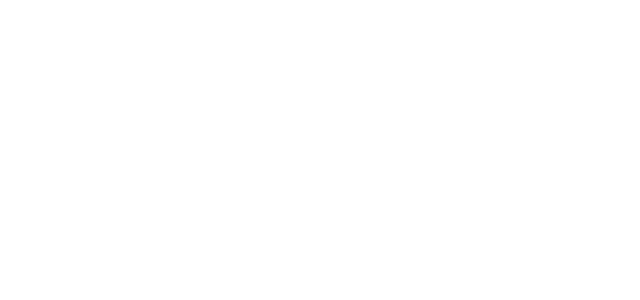
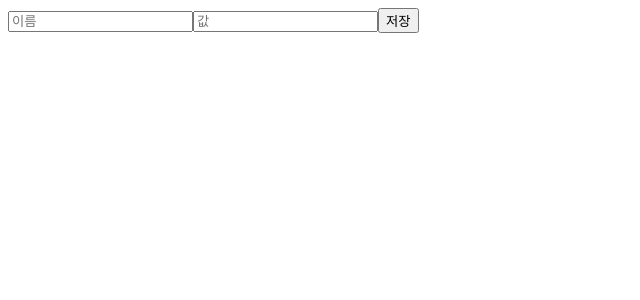
Before and after one commit to LeeSangHyeok0731/CookieStore, a React (Vite) app: page / in a window 1280 px wide. Shown: the top 300 px of the page, without its empty margins (0-640 px from the left). Built offline with nearby package versions, Linux system fonts and the light colour scheme.

Commit message:
정보 쿠키 입력 코드 추가

```diff
--- a/src/components/InformationInput.tsx
+++ b/src/components/InformationInput.tsx
@@ -1,3 +1,31 @@
+import { useState } from "react";
+import { setCookie } from "./CookieStore";
+
 export default function InformationInput() {
-  return <></>;
+  const [name, setName] = useState<string>("");
+  const [value, setValue] = useState<string>("");
+
+  const handleClick = () => {
+    setCookie(name, value);
+  };
+
+  return (
+    <>
+      <input
+        placeholder="이름"
+        value={name}
+        onChange={(e) => {
+          setName(e.target.value);
+        }}
+      ></input>
+      <input
+        placeholder="값"
+        value={value}
+        onChange={(e) => {
+          setValue(e.target.value);
+        }}
+      ></input>
+      <button onClick={handleClick}>저장</button>
+    </>
+  );
 }
```
